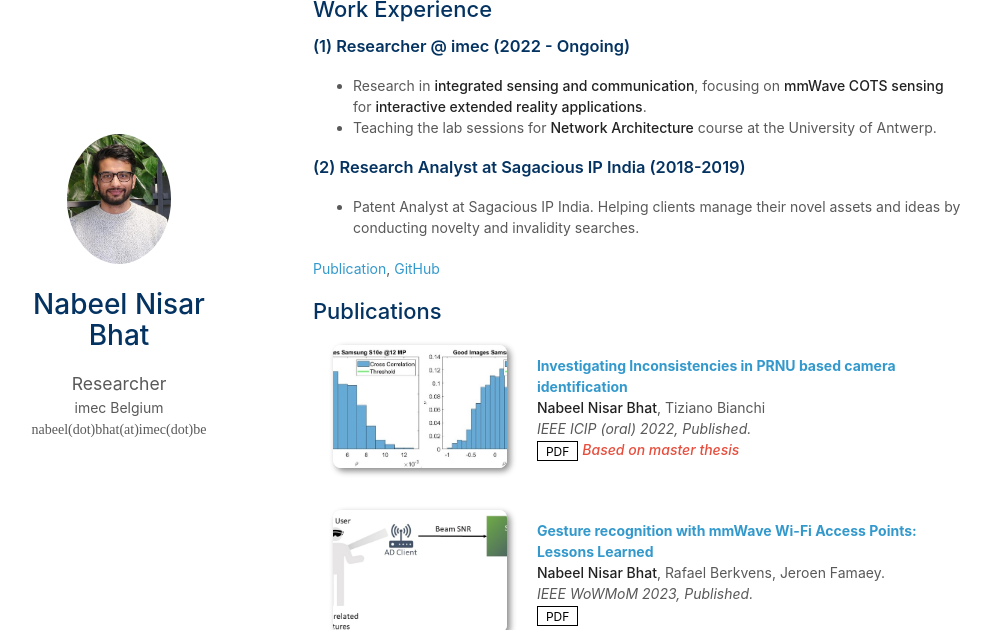
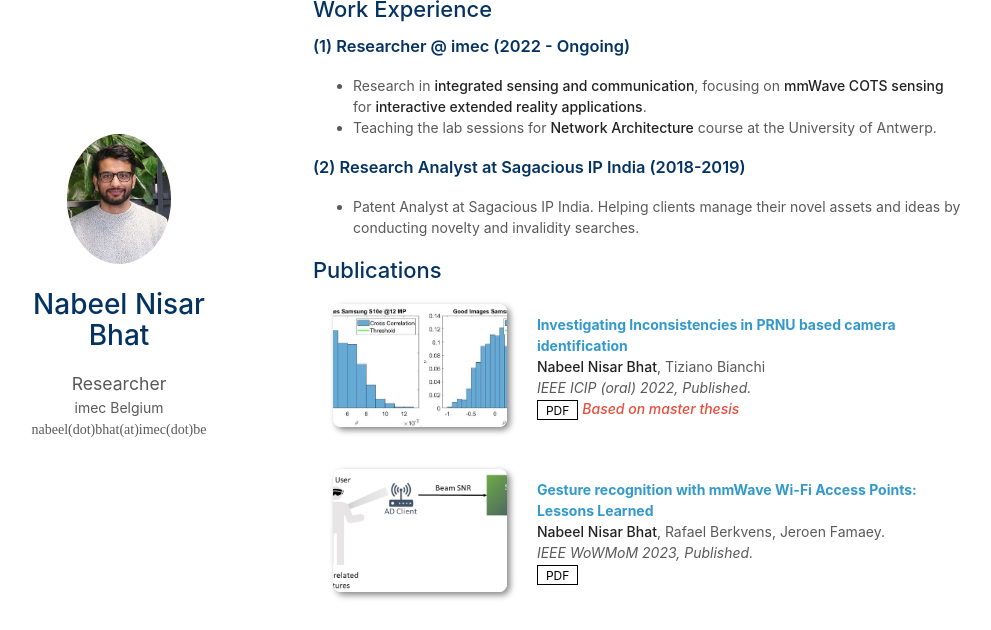
Before and after one commit to nisarnabeel/nisarnabeel.github.io, a Jekyll site: the page built from index.md, in a window 1280 px wide and 900 px high, scrolled down 498 px, cut to the strip 0-630 px from the top of the window. Shown: the whole strip, without its empty margins (157-1148 px from the left). Built offline with Jekyll 4.4.1, drawn with Linux system fonts in a browser that asks for light colours; a style sheet for code colours, icons or effects is not loaded; our own code applies the rules of GitHub Pages for plain Markdown files.

Commit message:
Update index.md

```diff
--- a/index.md
+++ b/index.md
@@ -24,7 +24,5 @@ I am a Researcher in the field of Integrated sensing and communication at imec B
 
 
 
-[Publication](https://arxiv.org/abs/2408.12936), [GitHub](https://github.com/fdenoodt/Smooth-InfoMax)
-
 
 {% include_relative _includes/publications.md %}
```
